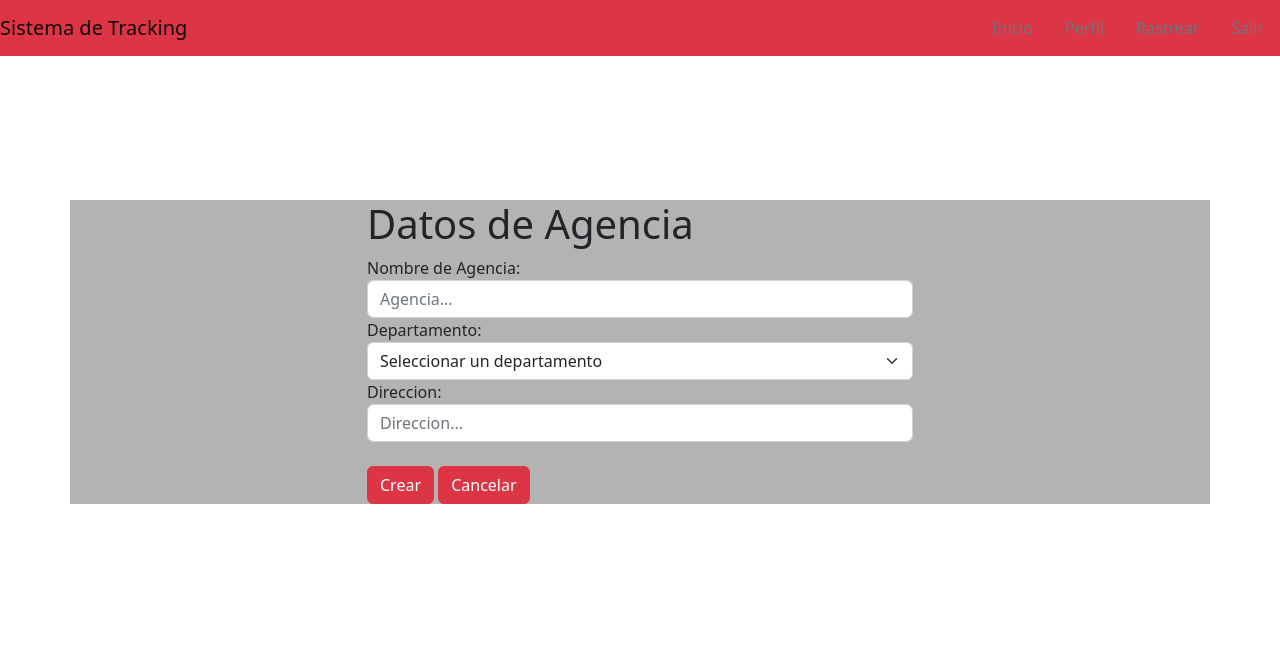
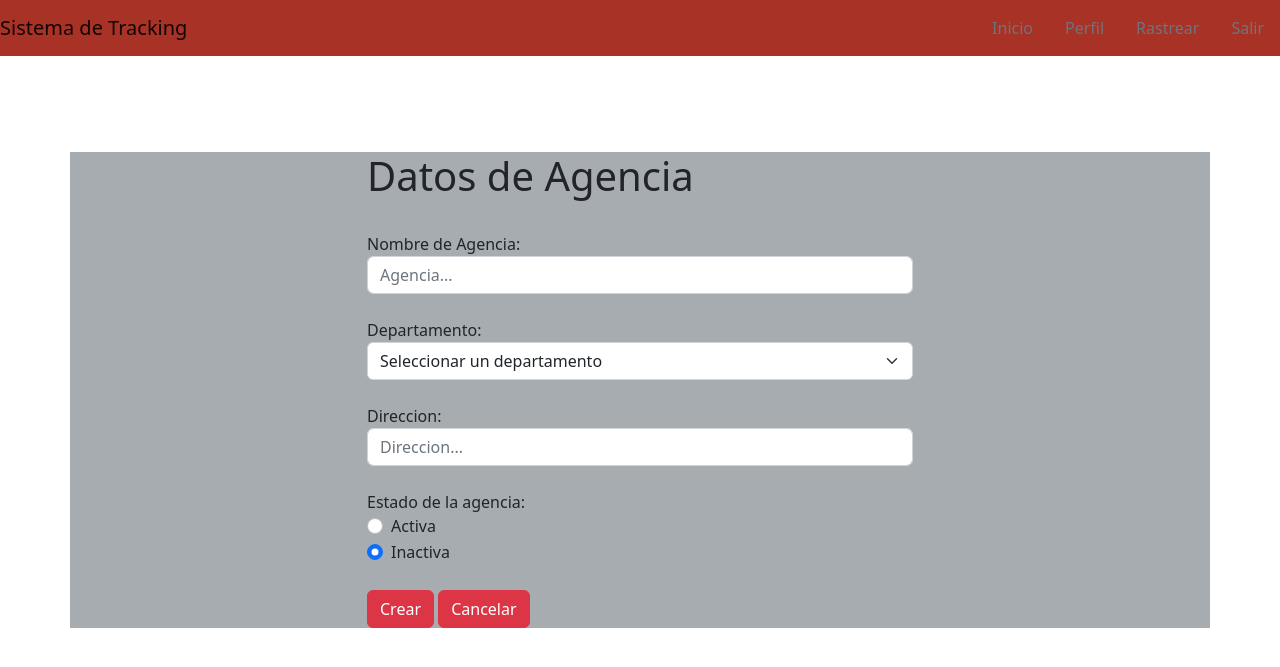
Before and after one commit to ifg115-uesdev/packages_tracking, a Spring Boot app: page / in a window 1280 px wide. Shown: the top 667 px of the page. Run offline with Spring Boot 4, Linux system fonts and the light colour scheme.

Commit message:
Vista 3, corrida 2

```diff
--- /dev/null
+++ b/src/main/resources/Static/index.css
@@ -0,0 +1,11 @@
+/*
+Click nbfs://nbhost/SystemFileSystem/Templates/Licenses/license-default.txt to change this license
+Click nbfs://nbhost/SystemFileSystem/Templates/Other/CascadeStyleSheet.css to edit this template
+*/
+/*
+    Created on : Oct 14, 2022, 12:01:06 AM
+    Author     : sergioperez
+*/
+nav.navbar {
+    background-color: #CC1414;
+}
--- a/src/main/resources/templates/example.html
+++ b/src/main/resources/templates/example.html
@@ -6,12 +6,13 @@
 
         <meta http-equiv="X-UA-Compatible" content="IE=edge">
         <meta name="viewport" content="width=device-width, initial-scale=1.0">
-        <title>Document</title>
+        <title>Agencia</title>
+        <link rel="stylesheet" type="text/css" href="/src/main/resources/Static/index.css">
+    </head>
 
-    </head>
     <body>
 
-        <nav class="navbar navbar-light" style="background-color: #dc3545;">
+        <nav class="navbar navbar-light" style="background-color: #A93226;">
             <a class="navbar-brand" href="#">Sistema de Tracking</a>
             <ul class="nav justify-content-end">
                 <li class="nav-item">
@@ -33,21 +34,22 @@
         <br><!-- comment -->
         <br><!-- comment -->
         <br><!-- comment -->
-        <br><!-- comment -->
-        <br><!-- comment -->
 
-        <div class="container h-100" style="background-color:#B5B2B2">
+
+        <div class="container h-100" style="background-color:#A6ACAF">
             <div class="row h-100 justify-content-center align-items-center">
                 <div class="col-10 col-md-8 col-lg-6">
                     <!-- Form -->
                     <form class="form-example" action="" method="post">
                         <h1>Datos de Agencia</h1>
-
+                        <br><!-- comment -->
                         <div class="form-group">
                             <label for="agencia">Nombre de Agencia:</label>
                             <input type="text" class="form-control agencia" id="agencia" placeholder="Agencia..." name="agencia">
                         </div>
+                        <br><!-- comment -->
                         <label for="agencia">Departamento:</label>
+                        <br><!-- comment -->
                         <select class="form-select" aria-label="Default select example">
                             <option selected>Seleccionar un departamento</option>
                             <option value="1">Ahuachapan</option>
@@ -66,12 +68,29 @@
                             <option value="2">La Libertad</option>
 
                         </select>
+                        <br><!-- comment -->
                         <div class="form-group">
                             <label for="direccion">Direccion:</label>
+                            <br><!-- comment -->
                             <input type="text" class="form-control direccion" id="direccion" placeholder="Direccion..." name="direccion">
 
                         </div>
                         <br>
+                         <label for="estado">Estado de la agencia:</label>
+                         <br>
+                        <div class="form-check">
+                            <input class="form-check-input" type="radio" name="flexRadioDefault" id="flexRadioDefault1">
+                            <label class="form-check-label" for="flexRadioDefault1">
+                                Activa
+                            </label>
+                        </div>
+                        <div class="form-check">
+                            <input class="form-check-input" type="radio" name="flexRadioDefault" id="flexRadioDefault2" checked>
+                            <label class="form-check-label" for="flexRadioDefault2">
+                                Inactiva
+                            </label>
+                        </div>
+                         <br>
 
                         <button type="button" class="btn btn-danger">Crear</button>
                         <button type="button" class="btn btn-danger">Cancelar</button>
```
